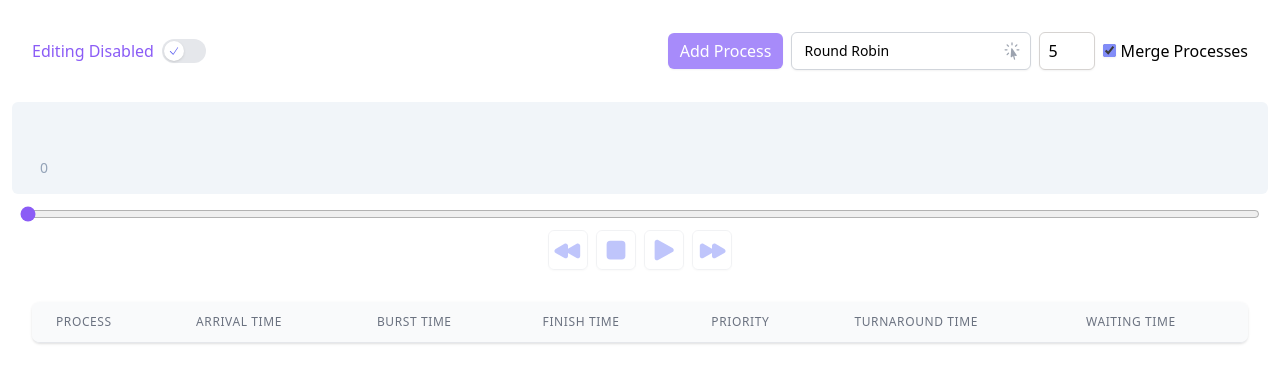
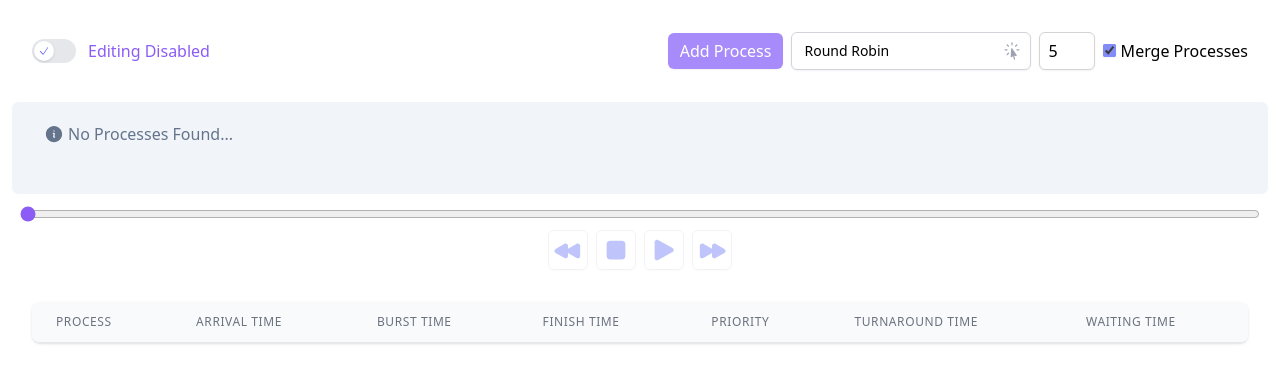
Before and after one commit to 3urdparty/process-scheduler, a Vue app: page / in a window 1280 px wide. Shown: the top 382 px of the page. Built offline with nearby package versions, Linux system fonts and the light colour scheme.

Commit message:
Added other algorithms

```diff
--- a/src/App.vue
+++ b/src/App.vue
@@ -28,7 +28,7 @@ const addProcess = () => {
   processes.push({
     number: processes.length + 1,
     name: 'Process ' + (processes.length + 1),
-    arrival_time: processes[processes.length - 1]?.finish_time ?? 0,
+    arrival_time: 0,
     burst_time: 10,
     finish_time: (processes[processes.length - 1]?.finish_time ?? 0) + 5,
     priority: 0
@@ -56,12 +56,10 @@ export const ScaleInjectionKey = Symbol('SCALE') as InjectionKey<Ref<number>>
 <template>
   <div class="space-y-8 mt-8">
     <div class="flex gap-2 justify-between items-center px-8">
-      <div class="flex gap-2">
-        <span class="text-violet-500">
-          {{ editing ? 'Editing Enabled' : 'Editing Disabled' }}
-        </span>
+      <label class="text-violet-500 flex gap-3">
         <EditToggle v-model="editing" />
-      </div>
+        {{ editing ? 'Editing Enabled' : 'Editing Disabled' }}
+      </label>
 
       <div class="flex items-center gap-2">
         <button
--- a/src/algorithms.ts
+++ b/src/algorithms.ts
@@ -14,7 +14,7 @@ export type ProcessFragment = {
   number?: number
   idle?: boolean
   start?: number
-  priority?: number
+  priority: number
 }
 export type Algorithm = {
   name: AlgorithmName
@@ -30,22 +30,23 @@ export const schedule = (
   const filtered_processes = processes.filter((process) => process.burst_time > 0)
   switch (selectedAlgorithm.name) {
     case 'First Come First Serve':
-      fragments = firstComeFirstServe(processes)
+      fragments = nonPreemptiveAlgorithm(processes, tick, (a, b) => a.arrival_time - b.arrival_time)
       break
     case 'Round Robin':
       fragments = roundRobin(filtered_processes, tick, selectedAlgorithm.quantum as number)
       break
     case 'Preemptive SJF':
-      fragments = preemptiveShortestJobFirst(processes, tick)
+      fragments = preemptiveAlgorithm(processes, tick, (a, b) => a.duration - b.duration)
       break
     case 'Non-preemptive SJF':
-      fragments = nonPreemptiveShortestJobFirst(processes, tick)
+      fragments = nonPreemptiveAlgorithm(processes, tick, (a, b) => a.burst_time - b.burst_time)
+
       break
     case 'Preemptive Priority':
-      fragments = preemptivePriorty(processes)
+      fragments = preemptiveAlgorithm(processes, tick, (a, b) => a.priority - b.priority)
       break
     case 'Non-preemptive Priority':
-      fragments = nonPreemptivePriority(processes, tick)
+      fragments = nonPreemptiveAlgorithm(processes, tick, (a, b) => a.priority - b.priority)
       break
   }
   if (selectedAlgorithm.merge) {
@@ -54,27 +55,29 @@ export const schedule = (
   return fragments
 }
 
-const firstComeFirstServe = (processes: Array<Process>) => {
-  return []
-}
-
 export const getTotalBurstTime = (processes: Array<Process>) =>
   processes.reduce((acc, process) => acc + process.burst_time, 0)
 
-const algo = (
+const nonPreemptiveAlgorithm = (
   processes: Array<Process>,
   totalBurst: number,
-preemptive: boolean,
-  prioritizer: (a: Process, b:Process) => number
+  prioritizer: (a: Process, b: Process) => number
 ): ProcessFragment[] => {
   const fragments: ProcessFragment[] = [] // final fragments
   const readyQueue: ProcessFragment[] = [] // represents the process ready queue, for processes that can be executed
+  let remaining: ProcessFragment[] = processes.map((proc) => ({
+    name: proc.name,
+    duration: proc.burst_time,
+    start: proc.arrival_time,
+    number: proc.number,
+    priority: proc.priority
+  })) // represents the process ready queue, for processes that can be executed
 
   let fragmentDuration = 0
   let idleDuration = 0
   let tick = 0
 
-  while (tick < totalBurst || readyQueue.length > 0) {
+  while (remaining.length > 0 && tick < totalBurst) {
     readyQueue.push(
       ...processes
         .filter((process) => process.arrival_time === tick)
@@ -83,64 +86,76 @@ preemptive: boolean,
           name: proc.name,
           duration: proc.burst_time,
           start: proc.arrival_time,
-          number: proc.number
+          number: proc.number,
+          priority: proc.priority
         }))
     )
 
-    const oldReadyQueue = [...readyQueue]
-    // readyQueue.sort((a, b) => a.duration - b.duration)
     if (readyQueue.length <= 0) {
       idleDuration++
       console.log('idle')
     } else {
       if (idleDuration > 0) {
-        fragments.push({ duration: idleDuration, name: 'idle', idle: true })
+        fragments.push({ duration: idleDuration, name: 'idle', idle: true, priority: 0 })
         idleDuration = 0
       }
       fragmentDuration++
       readyQueue[0].duration--
       if (readyQueue[0].duration === 0) {
         fragments.push({ ...readyQueue[0], duration: fragmentDuration })
+        remaining = remaining.filter((proc) => proc.name != readyQueue[0].name)
         readyQueue.shift()
         fragmentDuration = 0
       }
     }
     tick++
   }
-
+  if (readyQueue.length > 0) {
+    fragments.push({ ...readyQueue[0], duration: fragmentDuration })
+  }
   return fragments
 }
-
-const preemptiveShortestJobFirst = (processes: Array<Process>, totalBurst: number) => {
+const preemptiveAlgorithm = (
+  processes: Array<Process>,
+  totalBurst: number,
+  prioritizer: (a: ProcessFragment, b: ProcessFragment) => number
+): ProcessFragment[] => {
   const fragments: ProcessFragment[] = [] // final fragments
   const readyQueue: ProcessFragment[] = [] // represents the process ready queue, for processes that can be executed
+  let remaining: ProcessFragment[] = processes.map((proc) => ({
+    name: proc.name,
+    duration: proc.burst_time,
+    start: proc.arrival_time,
+    number: proc.number,
+    priority: proc.priority
+  })) // represents the process ready queue, for processes that can be executed
 
   let fragmentDuration = 0
   let idleDuration = 0
   let tick = 0
 
-  while (tick < totalBurst || readyQueue.length > 0) {
+  while (remaining.length > 0 && tick < totalBurst) {
     readyQueue.push(
       ...processes
         .filter((process) => process.arrival_time === tick)
-
         .map((proc) => ({
           name: proc.name,
           duration: proc.burst_time,
           start: proc.arrival_time,
-          number: proc.number
+          number: proc.number,
+          priority: proc.priority
         }))
     )
 
     const oldReadyQueue = [...readyQueue]
-    readyQueue.sort((a, b) => a.duration - b.duration)
+    readyQueue.sort(prioritizer)
     const hasChanged = JSON.stringify(oldReadyQueue) !== JSON.stringify(readyQueue)
 
     if (readyQueue.length <= 0) {
       idleDuration++
     } else {
       if (idleDuration > 0) {
-        fragments.push({ duration: idleDuration, name: 'idle', idle: true })
+        fragments.push({ duration: idleDuration, name: 'idle', idle: true, priority: 0 })
         idleDuration = 0
       }
       readyQueue[0].duration--
@@ -151,65 +166,16 @@ const preemptiveShortestJobFirst = (processes: Array<Process>, totalBurst: numbe
       }
       if (readyQueue[0].duration === 0) {
         fragments.push({ ...readyQueue[0], duration: fragmentDuration })
+        remaining = remaining.filter((proc) => proc.name != readyQueue[0].name)
+
         fragmentDuration = 0
         readyQueue.shift()
       }
     }
     tick++
   }
-  return fragments
-}
-const nonPreemptiveShortestJobFirst = (processes: Array<Process>, totalBurst: number) => {
-  return algo(processes, totalBurst, false, (a, b) => a.burst_time - b.burst_time)
-}
-const preemptivePriorty = (processes: Array<Process>) => {
-  const readyQueue: ProcessFragment[] = []
-  const fragments: ProcessFragment[] = []
-  let fragment
-  const totalBurstTime = processes.reduce((acc, process) => acc + process.burst_time, 0)
-
-  return fragments
-}
-const nonPreemptivePriority = (processes: Array<Process>, totalBurst: number) => {
-  const fragments: ProcessFragment[] = [] // final fragments
-  const readyQueue: ProcessFragment[] = [] // represents the process ready queue, for processes that can be executed
-
-  let fragmentDuration = 0
-  let idleDuration = 0
-  let tick = 0
-
-  while (tick < totalBurst || readyQueue.length > 0) {
-    readyQueue.push(
-      ...processes
-        .filter((process) => process.arrival_time === tick)
-        .sort((a, b) => a.priority - b.priority)
-        .map((proc) => ({
-          name: proc.name,
-          duration: proc.burst_time,
-          start: proc.arrival_time,
-          number: proc.number
-        }))
-    )
-
-    const oldReadyQueue = [...readyQueue]
-    // readyQueue.sort((a, b) => a.duration - b.duration)
-    if (readyQueue.length <= 0) {
-      idleDuration++
-      console.log('idle')
-    } else {
-      if (idleDuration > 0) {
-        fragments.push({ duration: idleDuration, name: 'idle', idle: true })
-        idleDuration = 0
-      }
-      fragmentDuration++
-      readyQueue[0].duration--
-      if (readyQueue[0].duration === 0) {
-        fragments.push({ ...readyQueue[0], duration: fragmentDuration })
-        readyQueue.shift()
-        fragmentDuration = 0
-      }
-    }
-    tick++
+  if (readyQueue.length > 0) {
+    fragments.push({ ...readyQueue[0], duration: fragmentDuration })
   }
 
   return fragments
@@ -231,14 +197,15 @@ const roundRobin = (processes: Array<Process>, totalBurst: number, quantum: numb
           name: proc.name,
           duration: proc.burst_time,
           start: proc.arrival_time,
-          number: proc.number
+          number: proc.number,
+          priority: proc.priority
         }))
     )
     if (readyQueue.length <= 0) {
       idleDuration++
     } else {
       if (idleDuration > 0) {
-        fragments.push({ duration: idleDuration, name: 'idle', idle: true })
+        fragments.push({ duration: idleDuration, name: 'idle', idle: true, priority: 0 })
         idleDuration = 0
       }
       fragmentDuration++
--- a/src/components/ProcessGANTT.vue
+++ b/src/components/ProcessGANTT.vue
@@ -1,6 +1,7 @@
 <script setup lang="ts">
 import { PlayBackInjectionKey, ScaleInjectionKey } from '@/App.vue'
 import { schedule, type Algorithm } from '@/algorithms'
+import { InformationCircleIcon } from '@heroicons/vue/24/solid'
 import { get, reactify } from '@vueuse/core'
 import { computed, inject, watch, type Ref } from 'vue'
 import type { PlaybackStatus } from './PlayBack.vue'
@@ -35,7 +36,7 @@ watch(props.selectedAlgorithm, (oldProps, newProps) => {}, { immediate: true })
 </script>
 <template>
   <div class="pb-4 overflow-x-scroll overflow-y-hidden scrollbar-none h-20">
-    <div class="flex h-12 items-center w-fit relative">
+    <div class="flex h-12 items-center w-fit relative" v-if="processFragments.length > 0">
       <div
         v-for="(process, idx) in processFragments"
         v-show="process.duration > 0"
@@ -61,9 +62,14 @@ watch(props.selectedAlgorithm, (oldProps, newProps) => {}, { immediate: true })
       </div>
       <span
         class="absolute -right-1 -bottom-11 text-sm font-light text-slate-400 h-full pointer-events-none select-none"
+        v-if="processFragments.length > 0"
       >
         {{ processFragments.reduce((acc, curr) => acc + curr.duration, 0) }}
       </span>
     </div>
+    <div class="pt-2 gap-1 text-slate-500 flex items-center" v-else>
+      <InformationCircleIcon class="w-5" />
+      No Processes Found...
+    </div>
   </div>
 </template>
--- a/src/components/ProcessTable.vue
+++ b/src/components/ProcessTable.vue
@@ -32,6 +32,7 @@
                   <input
                     v-if="!column.editable"
                     :value="column.getter ? column.getter(process) : 0"
+                    disabled
                     class="w-full h-full px-6 py-4 bg-transparent"
                   />
                   <input
@@ -79,7 +80,13 @@ const columns = [
   { name: 'Process', field: 'name', editable: true, type: 'text' },
   { name: 'Arrival Time', field: 'arrival_time', editable: true, type: 'number' },
   { name: 'Burst Time', field: 'burst_time', editable: true, type: 'number' },
-  { name: 'Finish Time', field: 'finish_time', editable: false, type: 'number' },
+  {
+    name: 'Finish Time',
+    field: 'finish_time',
+    editable: false,
+    type: 'number',
+    getter: (process: Process) => process.arrival_time + process.burst_time
+  },
   { name: 'Priority', field: 'priority', editable: true, type: 'number' },
   {
     name: 'Turnaround Time',
```
